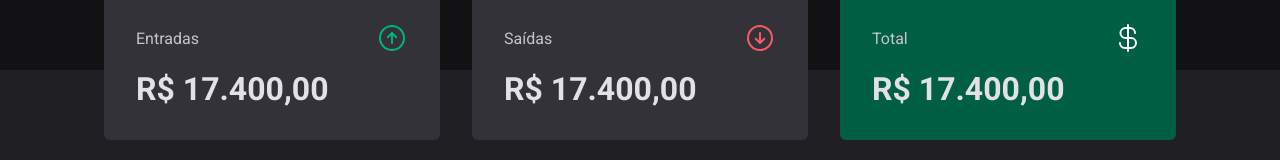
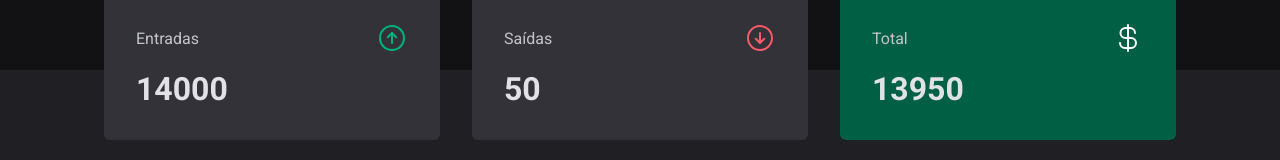
Before and after one commit to RaphaelSBarros/dt-money, a React (Vite) app: page / in a window 1280 px wide. Shown: the part 140-300 px from the top of the page. Built offline with nearby package versions, Linux system fonts and the light colour scheme; data requests are answered from the project's data file.

Commit message:
Calculando resumo de transações

```diff
--- a/src/components/Summary/index.tsx
+++ b/src/components/Summary/index.tsx
@@ -5,6 +5,24 @@
 
 export function Summary() {
   const { transactions } = useContext(TransactionsContext)
+
+  const summary = transactions.reduce(
+    (acc, transaction) => {
+      if (transaction.type === 'income') {
+        acc.income += transaction.price
+        acc.total += transaction.price
+      } else {
+        acc.outcome += transaction.price
+        acc.total -= transaction.price
+      }
+      return acc
+    },
+    {
+      income: 0,
+      outcome: 0,
+      total: 0,
+    },
+  )
 
   return (
     <SummaryContainer>
@@ -14,7 +32,7 @@
           <ArrowCircleUp size={32} color="#00b37e" />
         </header>
 
-        <strong>R$ 17.400,00</strong>
+        <strong>{summary.income}</strong>
       </SummaryCard>
 
       <SummaryCard>
@@ -23,7 +41,7 @@
           <ArrowCircleDown size={32} color="#f75a68" />
         </header>
 
-        <strong>R$ 17.400,00</strong>
+        <strong>{summary.outcome}</strong>
       </SummaryCard>
 
       <SummaryCard variant="green">
@@ -32,7 +50,7 @@
           <CurrencyDollar size={32} color="#fff" />
         </header>
 
-        <strong>R$ 17.400,00</strong>
+        <strong>{summary.total}</strong>
       </SummaryCard>
     </SummaryContainer>
   )
```
